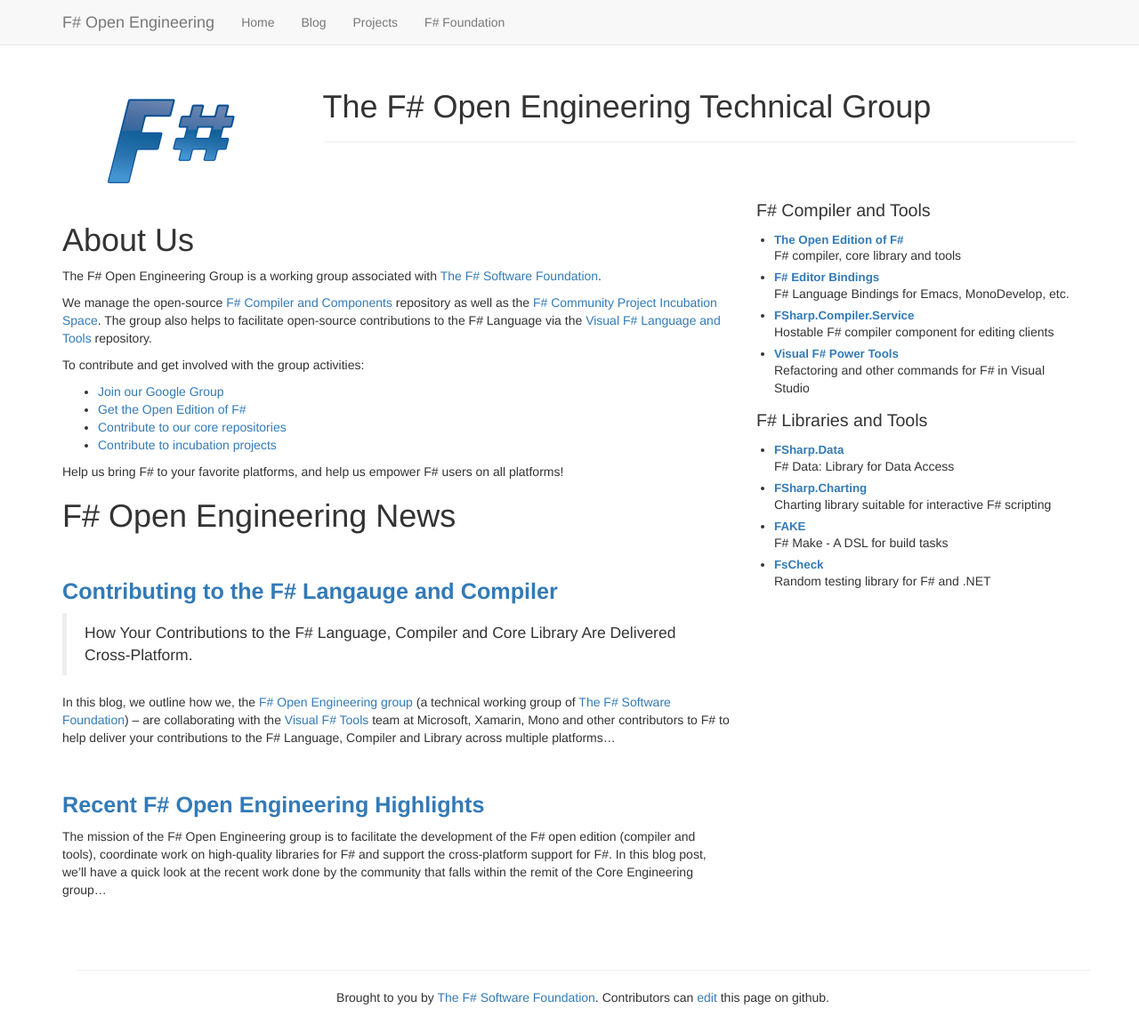
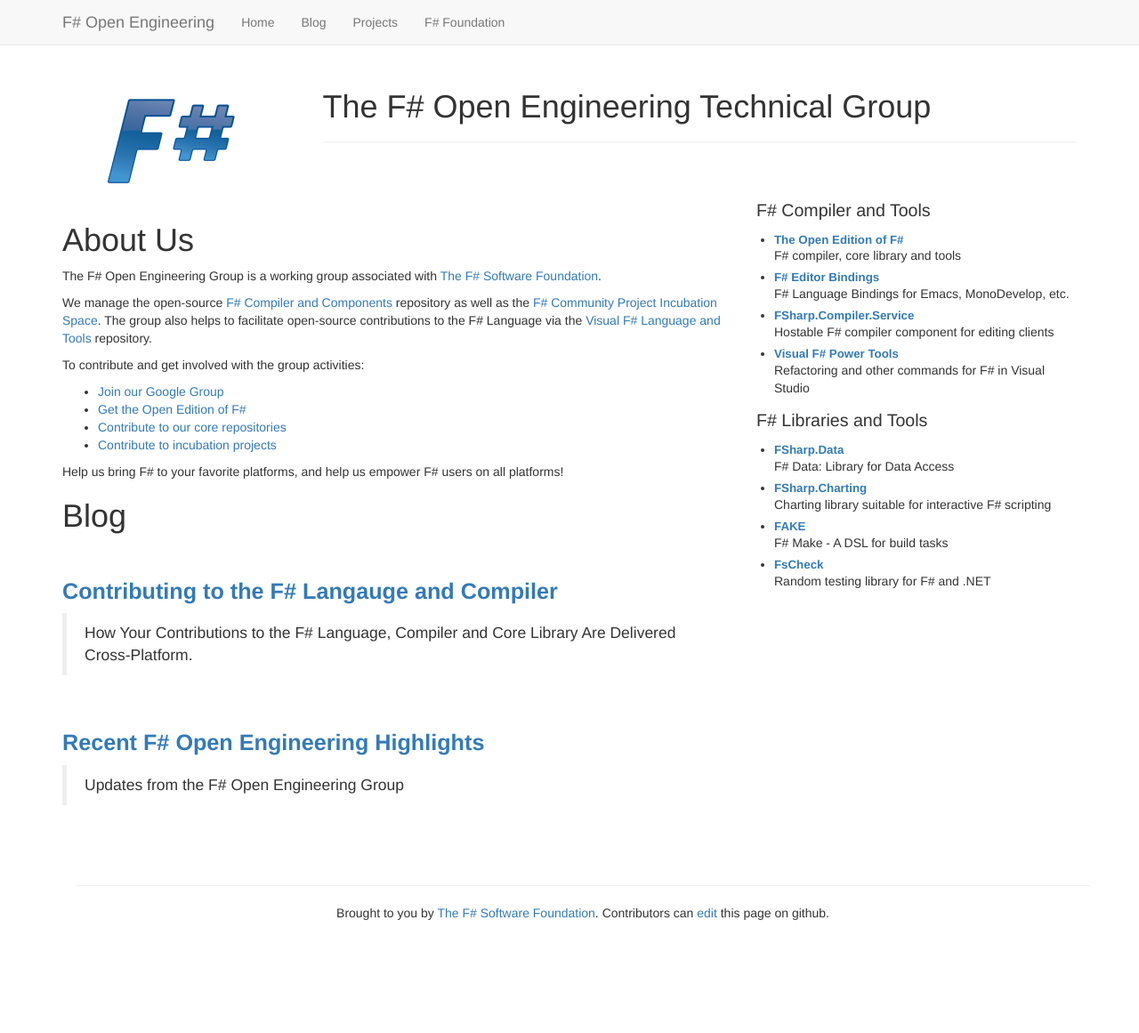
Before and after one commit to fsharp/fsharp.github.io, a Jekyll site: the page built from index.md, in a window 1280 px wide and 1161 px high. Shown: the whole window at 89% size. Built offline with Jekyll 4.4.1, drawn with Linux system fonts in a browser that asks for light colours; nearby versions of some CDN libraries; some web fonts are replaced.

Commit message:
Update index.md

```diff
--- a/index.md
+++ b/index.md
@@ -28,8 +28,8 @@
 Help us bring F# to your favorite platforms,  and help us empower F# users on all platforms!
 
 
-F# Open Engineering News
-========================
+Blog
+====
 
 <br />
 
@@ -38,27 +38,11 @@
 
 > How Your Contributions to the F# Language, Compiler and Core Library Are Delivered Cross-Platform.
 
-In this blog, we outline how we, the [F# Open Engineering group][fsg] (a technical working group of
-[The F# Software Foundation][fsf]) – are collaborating with the [Visual F# Tools][fst] team at
-Microsoft, Xamarin, Mono and other contributors to F# to help deliver your contributions to the
-F# Language, Compiler and Library across multiple platforms...
-
 <br />
-
 
 [Recent F# Open Engineering Highlights](blog/2014/may-highlights.html)
 ----------------------------------------------------------------------
 
-The mission of the F# Open Engineering group is to facilitate the development of the
-F# open edition (compiler and tools), coordinate work on high-quality libraries for F#
-and support the cross-platform support for F#. In this blog post, we'll have a quick
-look at the recent work done by the community that falls within the remit of the Core
-Engineering group...
+> Updates from the F# Open Engineering Group
 
 <br />
-
-
-
- [fsg]: http://fsharp.github.io/
- [fsf]: http://fsharp.org
- [fst]: http://blogs.msdn.com/b/fsharpteam
```
